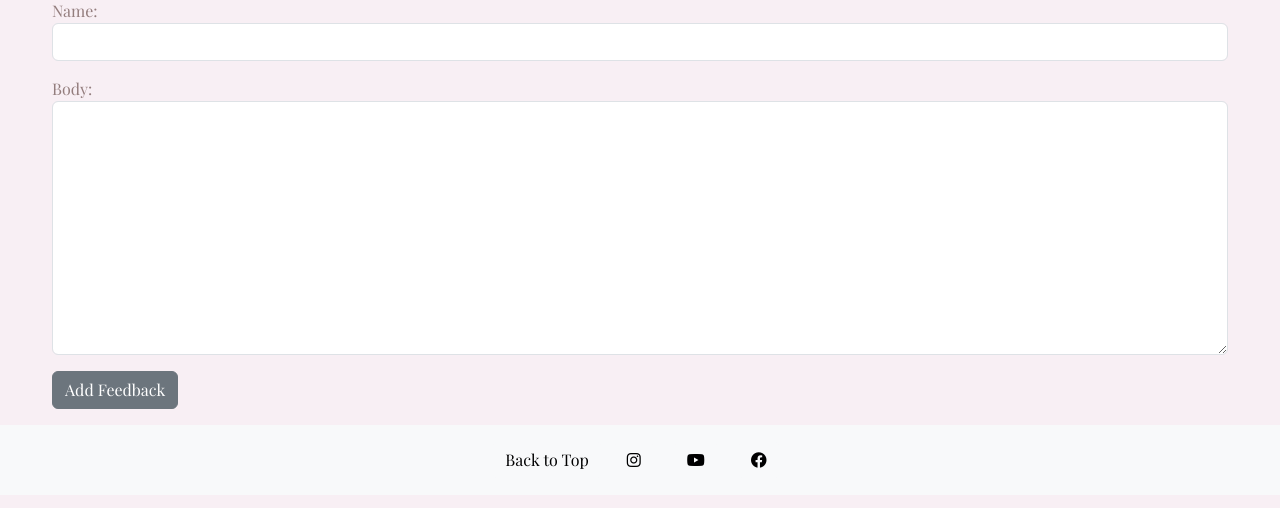
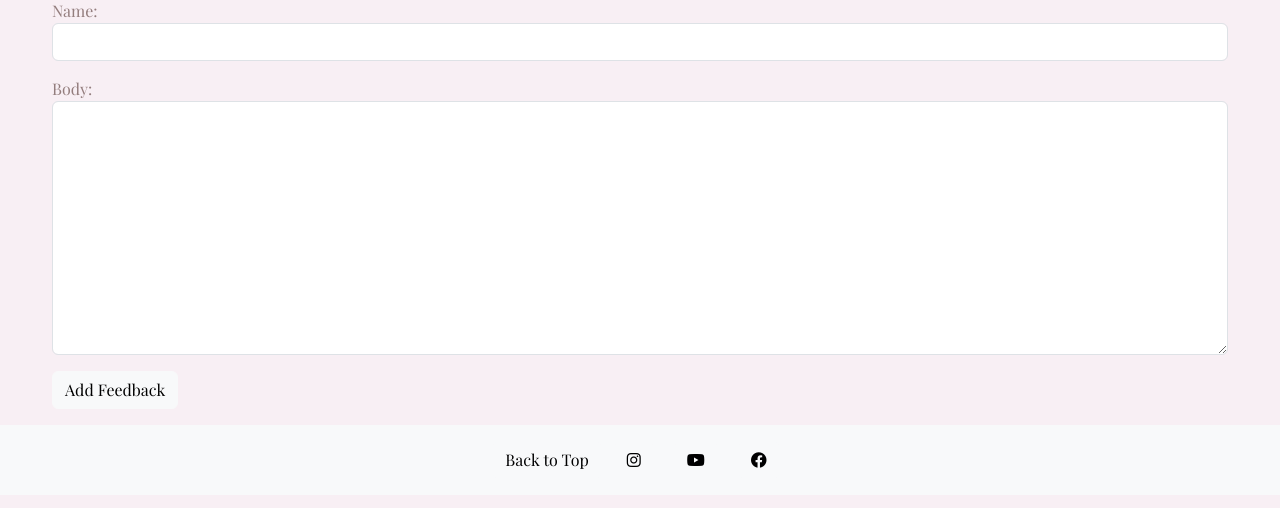
Before and after one commit to Sianwroejones/Art_Crit, a Django app: page /home/details/1/comment/ in a window 1280 px wide. Shown: the part 185-693 px from the top of the page. Run offline with Django 4.2, Linux system fonts and the light colour scheme; data that the repository does not hold is empty; some libraries are stand-ins or nearby versions.

Commit message:
footer reshuffle

```diff
--- a/POST/templates/add_comment.html
+++ b/POST/templates/add_comment.html
@@ -10,10 +10,11 @@
         {% csrf_token %}
 
         {{ form.as_p }}
-        <button class="btn btn-secondary">Add Feedback</button>
+        <button class="btn btn-light">Add Feedback</button>
+
+
+    </form>
 </div>
-
-</form>
 
 
 {% endblock %}
```
Also changed, not shown: SIGNUP/templates/registration/login.html (+3 -10 lines).
